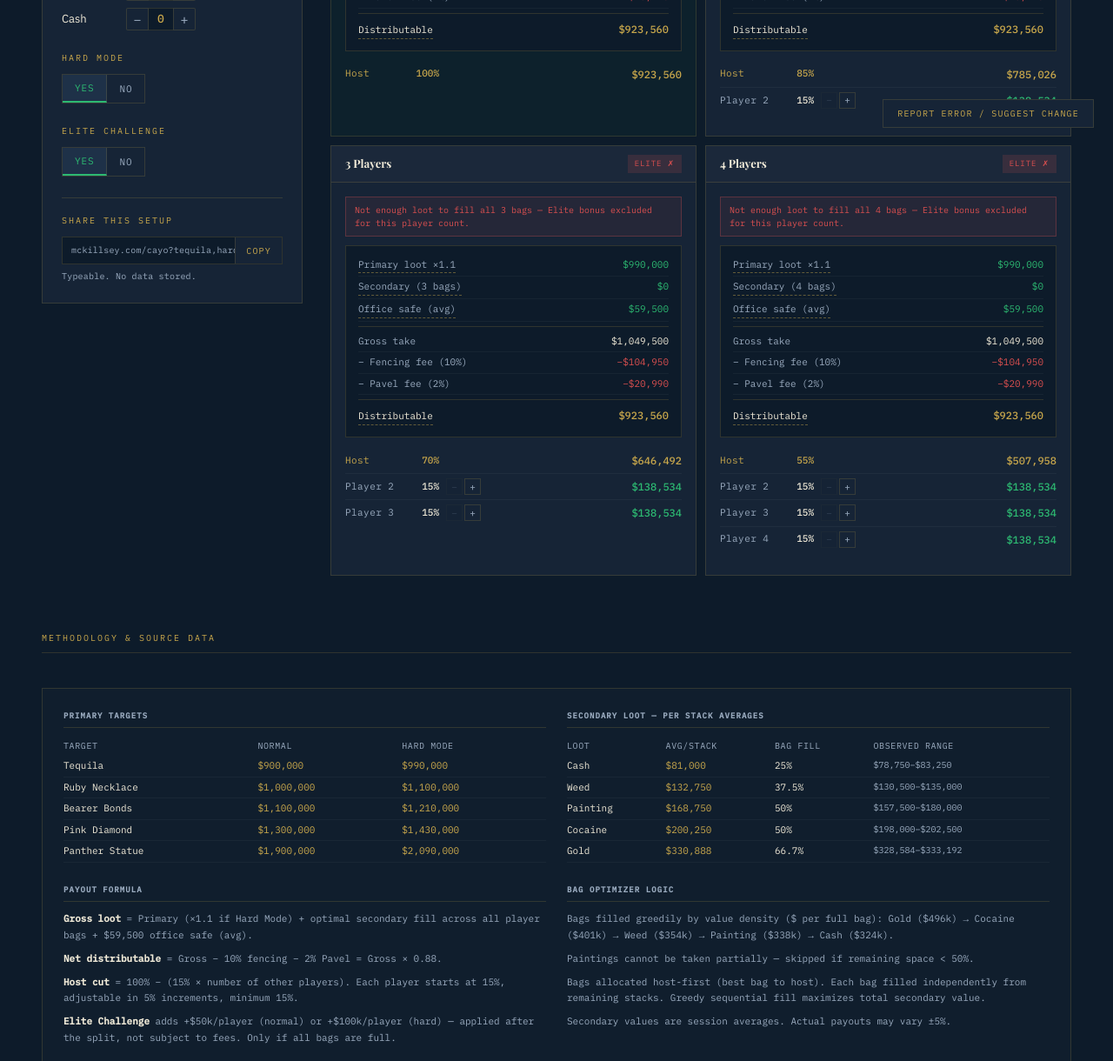
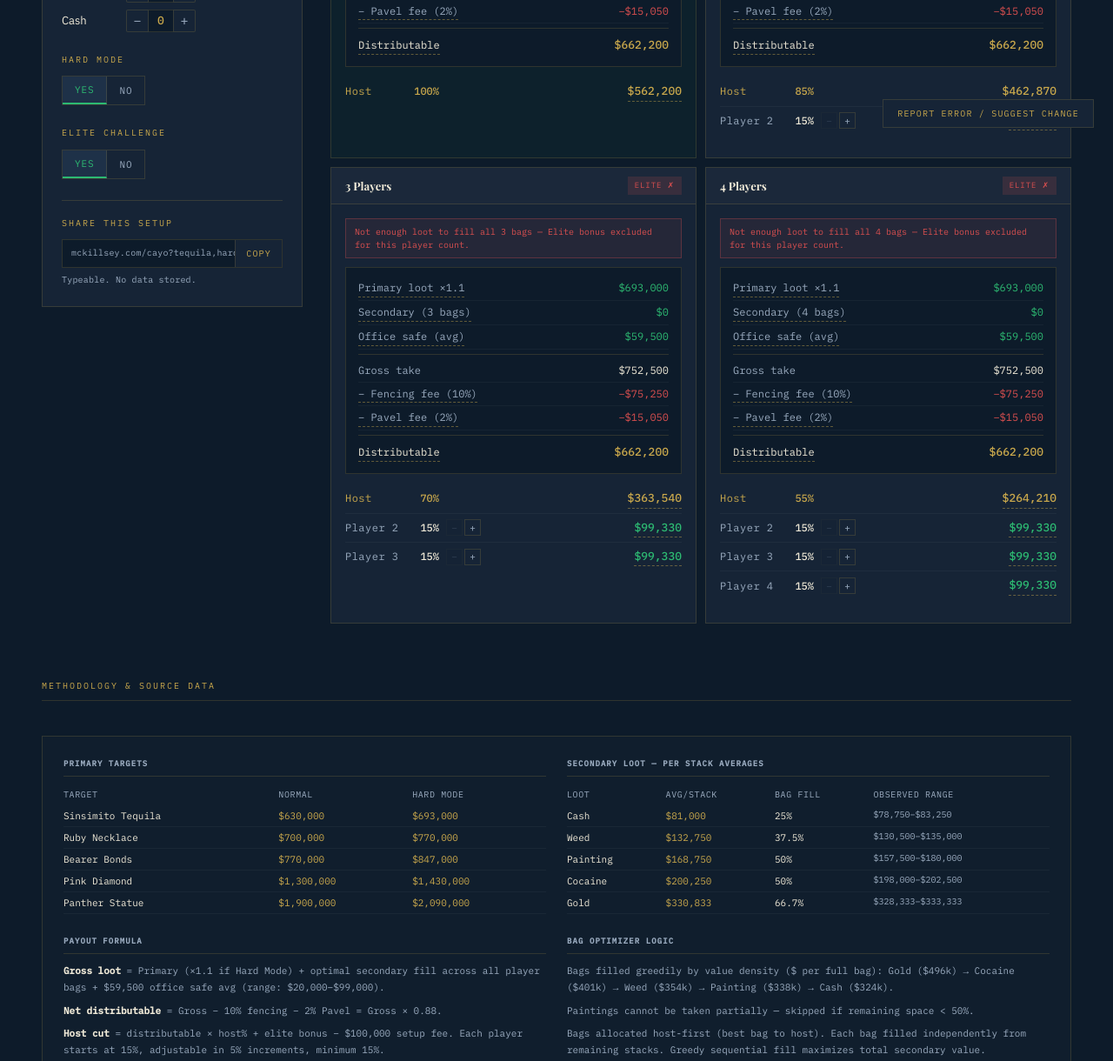
Before and after one commit to McKillsey/mckillsey, a plain HTML site: page cayo.html in a window 1280 px wide. Shown: the part 631-1851 px from the top of the page at 87% size. Drawn offline with nearby package versions, Linux system fonts and the light colour scheme.

Commit message:
Add files via upload

```diff
--- a/cayo.html
+++ b/cayo.html
@@ -20,7 +20,7 @@
 }
 
 *{box-sizing:border-box;margin:0;padding:0}
-body{background:var(--navy);color:var(--cream);font-family:var(--sans);font-size:14px;line-height:1.6}
+body{background:var(--navy);color:var(--cream);font-family:var(--sans);font-size:15px;line-height:1.65}
 
 /* ── HEADER (exact copy from mc-comparison.html) ── */
 .site-header{border-bottom:1px solid var(--rule);padding:20px 48px;display:flex;align-items:center;gap:32px}
@@ -104,16 +104,16 @@ body{background:var(--navy);color:var(--cream);font-family:var(--sans);font-size
 .player-rows{margin-bottom:10px}
 .player-row{display:flex;align-items:center;padding:5px 0;border-bottom:1px solid rgba(255,255,255,.04);gap:8px}
 .player-row:last-child{border-bottom:none}
-.player-label{font-family:var(--mono);font-size:11px;color:var(--cream-dim);width:64px;flex-shrink:0;letter-spacing:.04em}
+.player-label{font-family:var(--mono);font-size:12px;color:var(--cream-dim);width:64px;flex-shrink:0;letter-spacing:.04em}
 .player-host .player-label{color:var(--gold)}
-.player-pct{font-family:var(--mono);font-size:11px;font-weight:500;width:36px;color:var(--cream);flex-shrink:0;text-align:right}
+.player-pct{font-family:var(--mono);font-size:12px;font-weight:500;width:36px;color:var(--cream);flex-shrink:0;text-align:right}
 .player-host .player-pct{color:var(--gold)}
 .pct-controls{display:flex;gap:2px;flex-shrink:0}
 .pct-btn{background:var(--navy-mid);border:1px solid var(--rule);color:var(--cream-dim);width:19px;height:19px;font-size:11px;cursor:pointer;display:flex;align-items:center;justify-content:center;transition:all .12s;font-family:var(--mono)}
 .pct-btn:hover{border-color:var(--gold);color:var(--gold)}
 .pct-btn:disabled{opacity:.2;cursor:not-allowed}
 .pct-btn:disabled:hover{border-color:var(--rule);color:var(--cream-dim)}
-.player-amount{font-family:var(--mono);font-size:12px;font-weight:500;color:var(--green);margin-left:auto}
+.player-amount{font-family:var(--mono);font-size:13px;font-weight:500;color:var(--green);margin-left:auto}
 .player-host .player-amount{color:var(--gold)}
 .elite-note{font-family:var(--mono);font-size:9px;color:var(--gold);margin-left:4px;opacity:.75}
 
@@ -121,13 +121,13 @@ body{background:var(--navy);color:var(--cream);font-family:var(--sans);font-size
 .payout-math{background:var(--navy);border:1px solid var(--rule);padding:10px 14px;margin-bottom:12px}
 .math-row{display:flex;justify-content:space-between;align-items:baseline;padding:3px 0;border-bottom:1px solid rgba(255,255,255,.04)}
 .math-row:last-child{border-bottom:none}
-.math-label{font-family:var(--mono);font-size:11px;color:var(--cream-dim)}
-.math-val{font-family:var(--mono);font-size:11px;color:var(--cream)}
+.math-label{font-family:var(--mono);font-size:12px;color:var(--cream-dim)}
+.math-val{font-family:var(--mono);font-size:12px;color:var(--cream)}
 .math-val.pos{color:var(--green)}
 .math-val.neg{color:var(--red)}
 .math-divider{border:none;border-top:1px solid var(--rule);margin:5px 0}
-.math-total .math-label{color:var(--cream);font-size:11px}
-.math-total .math-val{color:var(--gold);font-size:12px;font-weight:500}
+.math-total .math-label{color:var(--cream);font-size:12px}
+.math-total .math-val{color:var(--gold);font-size:13px;font-weight:500}
 
 /* ── BAG ALLOCATION ── */
 .bags-detail{margin-top:12px;border-top:1px solid var(--rule);padding-top:10px}
@@ -138,7 +138,7 @@ body{background:var(--navy);color:var(--cream);font-family:var(--sans);font-size
 .bag-owner{font-family:var(--mono);font-size:11px;color:var(--cream)}
 .bag-owner.is-host{color:var(--gold)}
 .bag-value{font-family:var(--mono);font-size:11px;color:var(--green)}
-.bag-contents{font-family:var(--mono);font-size:10px;color:var(--cream-dim);line-height:1.5;letter-spacing:.02em}
+.bag-contents{font-family:var(--mono);font-size:11px;color:var(--cream-dim);line-height:1.5;letter-spacing:.02em}
 .bag-fill-bar{height:3px;background:rgba(255,255,255,.06);margin-top:4px;overflow:hidden}
 .bag-fill-inner{height:100%;background:var(--gold);transition:width .3s}
 .bag-fill-inner.partial{background:var(--amber)}
@@ -313,11 +313,11 @@ body{background:var(--navy);color:var(--cream);font-family:var(--sans);font-size
         <table class="method-table">
           <thead><tr><th>Target</th><th>Normal</th><th>Hard Mode</th></tr></thead>
           <tbody>
-            <tr><td>Tequila</td>       <td class="avg">$900,000</td>  <td class="avg">$990,000</td></tr>
-            <tr><td>Ruby Necklace</td> <td class="avg">$1,000,000</td><td class="avg">$1,100,000</td></tr>
-            <tr><td>Bearer Bonds</td>  <td class="avg">$1,100,000</td><td class="avg">$1,210,000</td></tr>
-            <tr><td>Pink Diamond</td>  <td class="avg">$1,300,000</td><td class="avg">$1,430,000</td></tr>
-            <tr><td>Panther Statue</td><td class="avg">$1,900,000</td><td class="avg">$2,090,000</td></tr>
+            <tr><td>Sinsimito Tequila</td><td class="avg">$630,000</td> <td class="avg">$693,000</td></tr>
+            <tr><td>Ruby Necklace</td>    <td class="avg">$700,000</td> <td class="avg">$770,000</td></tr>
+            <tr><td>Bearer Bonds</td>     <td class="avg">$770,000</td> <td class="avg">$847,000</td></tr>
+            <tr><td>Pink Diamond</td>     <td class="avg">$1,300,000</td><td class="avg">$1,430,000</td></tr>
+            <tr><td>Panther Statue</td>   <td class="avg">$1,900,000</td><td class="avg">$2,090,000</td></tr>
           </tbody>
         </table>
       </div>
@@ -331,7 +331,7 @@ body{background:var(--navy);color:var(--cream);font-family:var(--sans);font-size
             <tr><td>Weed</td>    <td class="avg">$132,750</td> <td>37.5%</td> <td class="range">$130,500–$135,000</td></tr>
             <tr><td>Painting</td><td class="avg">$168,750</td> <td>50%</td>   <td class="range">$157,500–$180,000</td></tr>
             <tr><td>Cocaine</td> <td class="avg">$200,250</td> <td>50%</td>   <td class="range">$198,000–$202,500</td></tr>
-            <tr><td>Gold</td>    <td class="avg">$330,888</td> <td>66.7%</td> <td class="range">$328,584–$333,192</td></tr>
+            <tr><td>Gold</td>    <td class="avg">$330,833</td> <td>66.7%</td> <td class="range">$328,333–$333,333</td></tr>
           </tbody>
         </table>
       </div>
@@ -339,9 +339,9 @@ body{background:var(--navy);color:var(--cream);font-family:var(--sans);font-size
       <div class="method-section">
         <h3>Payout Formula</h3>
         <div class="method-notes">
-          <p><strong style="color:var(--cream)">Gross loot</strong> = Primary (×1.1 if Hard Mode) + optimal secondary fill across all player bags + $59,500 office safe (avg).</p>
+          <p><strong style="color:var(--cream)">Gross loot</strong> = Primary (×1.1 if Hard Mode) + optimal secondary fill across all player bags + $59,500 office safe avg (range: $20,000–$99,000).</p>
           <p><strong style="color:var(--cream)">Net distributable</strong> = Gross − 10% fencing − 2% Pavel = Gross × 0.88.</p>
-          <p><strong style="color:var(--cream)">Host cut</strong> = 100% − (15% × number of other players). Each player starts at 15%, adjustable in 5% increments, minimum 15%.</p>
+          <p><strong style="color:var(--cream)">Host cut</strong> = distributable × host% + elite bonus − $100,000 setup fee. Each player starts at 15%, adjustable in 5% increments, minimum 15%.</p>
           <p><strong style="color:var(--cream)">Elite Challenge</strong> adds +$50k/player (normal) or +$100k/player (hard) — applied after the split, not subject to fees. Only if all bags are full.</p>
         </div>
       </div>
@@ -361,7 +361,7 @@ body{background:var(--navy);color:var(--cream);font-family:var(--sans);font-size
 </div>
 
 <div class="data-note">
-  <span class="label">Data source</span> — Primary target values confirmed from in-game testing. Secondary loot values are averages of observed per-stack ranges (Cash $78,750–$83,250 · Weed $130,500–$135,000 · Painting $157,500–$180,000 · Cocaine $198,000–$202,500 · Gold $328,584–$333,192). Numbers subject to change with Rockstar patches. <a href="#" style="color:var(--gold)">Report an error.</a>
+  <span class="label">Data source</span> — Primary target values confirmed from in-game testing. Secondary loot values are averages of observed per-stack ranges (Cash $78,750–$83,250 · Weed $130,500–$135,000 · Painting $157,500–$180,000 · Cocaine $198,000–$202,500 · Gold $328,333–$333,333). Office safe range: $20,000–$99,000. Host pays $100,000 setup fee. Numbers subject to change with Rockstar patches. <a href="#" style="color:var(--gold)">Report an error.</a>
 </div>
 
 </main>
@@ -372,15 +372,15 @@ body{background:var(--navy);color:var(--cream);font-family:var(--sans);font-size
 // ─── DATA ─────────────────────────────────────────────────────────────────
 
 const PRIMARY_TARGETS = {
-  tequila: { label:'Tequila',        urlKey:'tequila', normal:900000,  hard:990000  },
-  ruby:    { label:'Ruby Necklace',  urlKey:'ruby',    normal:1000000, hard:1100000 },
-  bonds:   { label:'Bearer Bonds',   urlKey:'bonds',   normal:1100000, hard:1210000 },
-  diamond: { label:'Pink Diamond',   urlKey:'diamond', normal:1300000, hard:1430000 },
-  panther: { label:'Panther Statue', urlKey:'panther', normal:1900000, hard:2090000 }
+  tequila: { label:'Sinsimito Tequila', urlKey:'tequila', normal:630000,  hard:693000  },
+  ruby:    { label:'Ruby Necklace',     urlKey:'ruby',    normal:700000,  hard:770000  },
+  bonds:   { label:'Bearer Bonds',      urlKey:'bonds',   normal:770000,  hard:847000  },
+  diamond: { label:'Pink Diamond',      urlKey:'diamond', normal:1300000, hard:1430000 },
+  panther: { label:'Panther Statue',    urlKey:'panther', normal:1900000, hard:2090000 }
 };
 
 const SECONDARY_LOOT = {
-  gold:     { label:'Gold',     urlKey:'gold', avgPerStack:330888, bagFill:2/3,   canPartial:true  },
+  gold:     { label:'Gold',     urlKey:'gold', avgPerStack:330833, bagFill:2/3,   canPartial:true  },
   cocaine:  { label:'Cocaine',  urlKey:'coke', avgPerStack:200250, bagFill:0.5,   canPartial:true  },
   weed:     { label:'Weed',     urlKey:'weed', avgPerStack:132750, bagFill:0.375, canPartial:true  },
   painting: { label:'Painting', urlKey:'art',  avgPerStack:168750, bagFill:0.5,   canPartial:false },
@@ -388,6 +388,7 @@ const SECONDARY_LOOT = {
 };
 
 const OFFICE_SAFE  = 59500;
+const SETUP_FEE    = 100000;
 const FENCING_FEE  = 0.10;
 const PAVEL_FEE    = 0.02;
 const ELITE_NORMAL = 50000;
@@ -540,7 +541,7 @@ function calcScenario(numPlayers) {
   const eliteEach=eliteOk?(state.hardMode?ELITE_HARD:ELITE_NORMAL):0;
   const memPcts=numPlayers===1?[]:state.memberPcts[numPlayers];
   const hostPct=100-memPcts.reduce((s,p)=>s+p,0);
-  const players=[{label:'Host',pct:hostPct,isHost:true,finalPayout:distrib*hostPct/100+eliteEach}];
+  const players=[{label:'Host',pct:hostPct,isHost:true,finalPayout:distrib*hostPct/100+eliteEach-SETUP_FEE}];
   memPcts.forEach((pct,i)=>players.push({label:`Player ${i+2}`,pct,isHost:false,finalPayout:distrib*pct/100+eliteEach}));
   return {numPlayers,primaryVal,bags,secondary,gross,fencing,pavel,distrib,allFull,eliteOk,eliteEach,hostPct,memPcts,players,hostPayout:players[0].finalPayout};
 }
@@ -611,16 +612,29 @@ function render() {
         const canUp=p.pct<85&&sc.hostPct-5>=15, canDown=p.pct>15;
         controls=`<div class="pct-controls"><button class="pct-btn" onclick="adjustMember(${np},${mi},-1)" ${canDown?'':'disabled'}>−</button><button class="pct-btn" onclick="adjustMember(${np},${mi},1)" ${canUp?'':'disabled'}>+</button></div>`;
       }
+      const basePayout = sc.distrib * p.pct / 100;
+      const tipParts = [`${fmt(sc.distrib)} × ${p.pct}% = ${fmt(basePayout)}`];
+      if (sc.eliteOk) tipParts.push(`+ ${fmt(sc.eliteEach)} elite bonus`);
+      if (p.isHost) tipParts.push(`− ${fmt(SETUP_FEE)} setup fee`);
+      const tipStr = tipParts.join('  ·  ');
       return `<div class="player-row ${p.isHost?'player-host':''}">
         <span class="player-label">${p.label}</span>
         <span class="player-pct">${p.pct}%</span>
         ${controls}
-        <span class="player-amount">${fmt(p.finalPayout)}${p.isHost?eliteTag:(sc.eliteOk?eliteTag:'')}</span>
+        <span class="player-amount tip" onmouseenter="showTip(this,'${p.label}','${tipStr}')" onmouseleave="hideTip()">${fmt(p.finalPayout)}${p.isHost?eliteTag:(sc.eliteOk?eliteTag:'')}</span>
       </div>`;
     }).join('');
 
     const primLabel=PRIMARY_TARGETS[state.primary].label;
-    const tipCalc=`${primLabel} ${state.hardMode?'× 1.1 (Hard Mode)':'(Normal Mode)'}\n+ secondary loot (${np} bag${np>1?'s':''})\n+ $59,500 office safe\n− 10% fencing − 2% Pavel\n= Gross × 0.88 distributable`;
+    const hardNote=state.hardMode?'Hard Mode: base × 1.1':'Normal Mode';
+
+    // Build rich tooltip strings (no quotes inside — use &apos; safe approach via JS vars passed differently)
+    const tip_primary   = `${primLabel} · ${hardNote}`;
+    const tip_secondary = `${np} bag${np>1?'s':''} · greedy fill by $/bag: Gold → Cocaine → Weed → Painting → Cash`;
+    const tip_safe      = 'Range: $20,000–$99,000 · Average: $59,500';
+    const tip_fencing   = `${fmt(sc.gross)} × 10% = ${fmt(sc.fencing)}`;
+    const tip_pavel     = `${fmt(sc.gross)} × 2% = ${fmt(sc.pavel)}`;
+    const tip_distrib   = `${fmt(sc.gross)} × 88% = ${fmt(sc.distrib)}`;
 
     const card=document.createElement('div');
     card.className='scenario-card'+(isBest?' best-for-host':'');
@@ -632,19 +646,40 @@ function render() {
       <div class="scenario-body">
         ${eliteWarning}
         <div class="payout-math">
-          <div class="math-row"><span class="math-label tip" onmouseenter="showTip(this,'${primLabel}','${primLabel} ${state.hardMode?'× 1.1 hard mode bonus':''}')" onmouseleave="hideTip()">Primary loot${state.hardMode?' ×1.1':''}</span><span class="math-val pos">${fmt(sc.primaryVal)}</span></div>
-          <div class="math-row"><span class="math-label tip" onmouseenter="showTip(this,'Secondary Loot','Optimal fill across ${np} bag${np>1?'s':''} · greedy by $/bag density')" onmouseleave="hideTip()">Secondary (${np} bag${np>1?'s':''})</span><span class="math-val pos">${fmt(sc.secondary)}</span></div>
-          <div class="math-row"><span class="math-label tip" onmouseenter="showTip(this,'Office Safe','Average safe take · always $59,500')" onmouseleave="hideTip()">Office safe (avg)</span><span class="math-val pos">${fmt(OFFICE_SAFE)}</span></div>
+          <div class="math-row">
+            <span class="math-label tip" onmouseenter="showTip(this,'Primary Target','${tip_primary}')" onmouseleave="hideTip()">Primary loot${state.hardMode?' ×1.1':''}</span>
+            <span class="math-val pos">${fmt(sc.primaryVal)}</span>
+          </div>
+          <div class="math-row">
+            <span class="math-label tip" onmouseenter="showTip(this,'Secondary Loot','${tip_secondary}')" onmouseleave="hideTip()">Secondary (${np} bag${np>1?'s':''})</span>
+            <span class="math-val pos">${fmt(sc.secondary)}</span>
+          </div>
+          <div class="math-row">
+            <span class="math-label tip" onmouseenter="showTip(this,'Office Safe','${tip_safe}')" onmouseleave="hideTip()">Office safe (avg)</span>
+            <span class="math-val pos">${fmt(OFFICE_SAFE)}</span>
+          </div>
           <hr class="math-divider">
-          <div class="math-row"><span class="math-label">Gross take</span><span class="math-val">${fmt(sc.gross)}</span></div>
-          <div class="math-row"><span class="math-label">− Fencing fee (10%)</span><span class="math-val neg">−${fmt(sc.fencing)}</span></div>
-          <div class="math-row"><span class="math-label">− Pavel fee (2%)</span><span class="math-val neg">−${fmt(sc.pavel)}</span></div>
+          <div class="math-row">
+            <span class="math-label">Gross take</span>
+            <span class="math-val">${fmt(sc.gross)}</span>
+          </div>
+          <div class="math-row">
+            <span class="math-label tip" onmouseenter="showTip(this,'Fencing Fee','${tip_fencing}')" onmouseleave="hideTip()">− Fencing fee (10%)</span>
+            <span class="math-val neg">−${fmt(sc.fencing)}</span>
+          </div>
+          <div class="math-row">
+            <span class="math-label tip" onmouseenter="showTip(this,'Pavel Fee','${tip_pavel}')" onmouseleave="hideTip()">− Pavel fee (2%)</span>
+            <span class="math-val neg">−${fmt(sc.pavel)}</span>
+          </div>
           <hr class="math-divider">
-          <div class="math-row math-total"><span class="math-label tip" onmouseenter="showTip(this,'Distributable','Gross × 0.88 · split by player percentages')" onmouseleave="hideTip()">Distributable</span><span class="math-val">${fmt(sc.distrib)}</span></div>
+          <div class="math-row math-total">
+            <span class="math-label tip" onmouseenter="showTip(this,'Distributable','${tip_distrib}')" onmouseleave="hideTip()">Distributable</span>
+            <span class="math-val">${fmt(sc.distrib)}</span>
+          </div>
         </div>
-        ${sc.secondary>0?`<div class="bags-detail"><div class="bags-title">Bag Allocation — host gets best bag</div>${bagRows}</div>`:''}
+        ${sc.secondary>0?`<div class="bags-detail"><div class="bags-title">Bag contents</div>${bagRows}</div>`:''}
         <div class="player-rows" style="margin-top:12px">${playerRows}</div>
-        ${sc.eliteOk?`<div style="font-family:var(--mono);font-size:10px;color:var(--cream-dim);margin-top:6px">Elite bonus applied per player after split — not subject to fees.</div>`:''}
+        ${sc.eliteOk?`<div style="font-family:var(--mono);font-size:11px;color:var(--cream-dim);margin-top:6px">Elite bonus applied per player after split — not subject to fees.</div>`:''}
       </div>`;
     grid.appendChild(card);
   });
```
